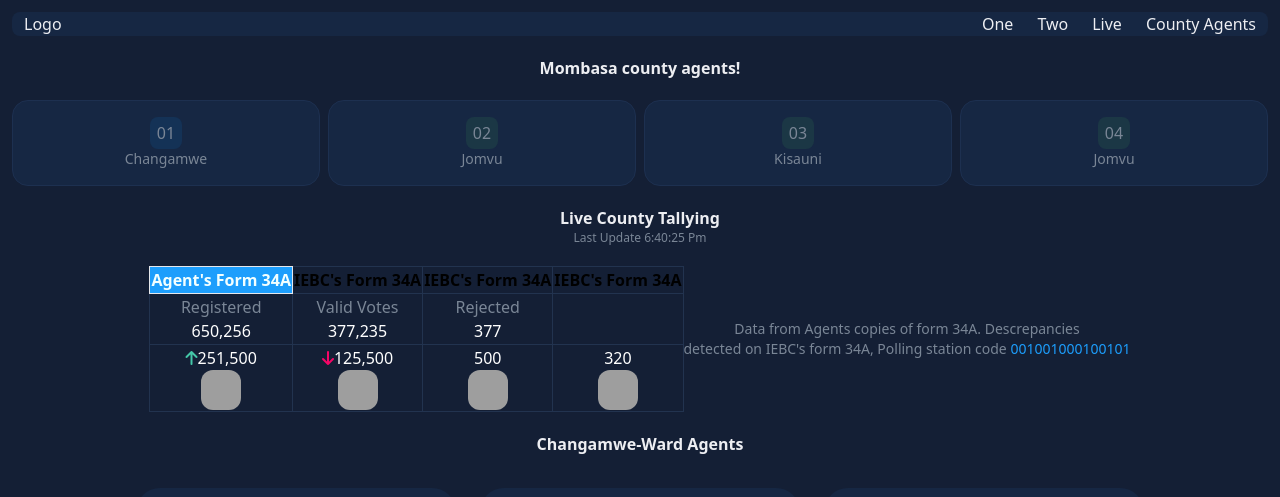
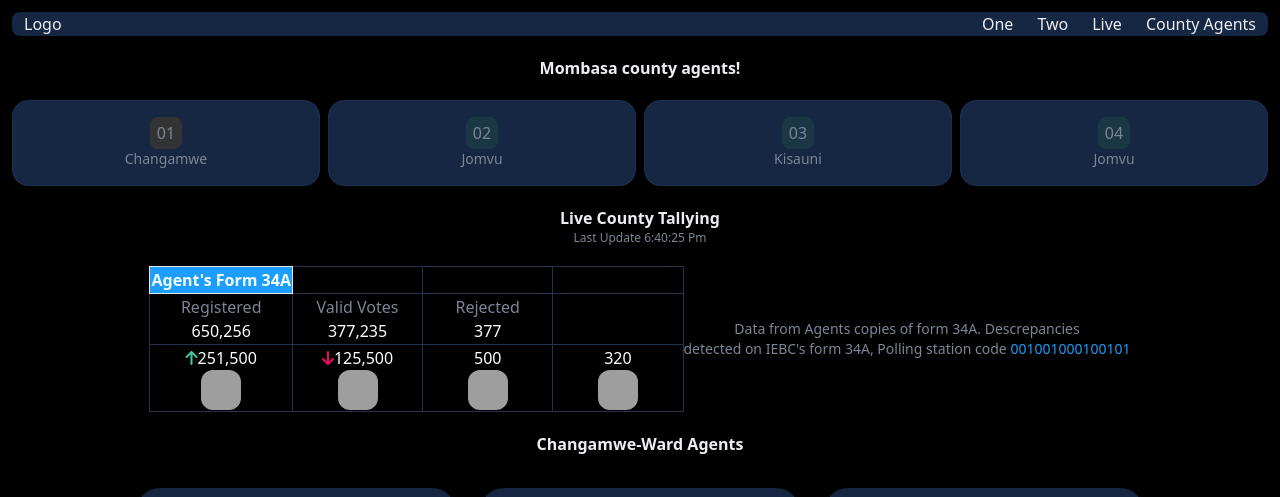
Before and after one commit to MyntTech/ElectionsWebsite, a Flask app: page /county-agents in a window 1280 px wide. Shown: the top 497 px of the page. Run offline with Flask 3, Linux system fonts and the light colour scheme; grey boxes are pictures that could not be loaded.

Commit message:
added dark theme in through css.

```diff
--- a/static/style.css
+++ b/static/style.css
@@ -714,12 +714,12 @@ video {
 
 .bg-\[\#141f35\] {
   --tw-bg-opacity: 1;
-  background-color: rgb(20 31 53 / var(--tw-bg-opacity));
+  background-color: #000;
 }
 
 .bg-\[\#143256\] {
   --tw-bg-opacity: 1;
-  background-color: rgb(20 50 86 / var(--tw-bg-opacity));
+  background-color: #333;
 }
 
 .bg-\[\#162743\] {
@@ -733,7 +733,7 @@ video {
 }
 
 .bg-\[\] {
-  background-color: ;
+  background-color: #000;
 }
 
 .bg-\[\#1b3745\] {
```
